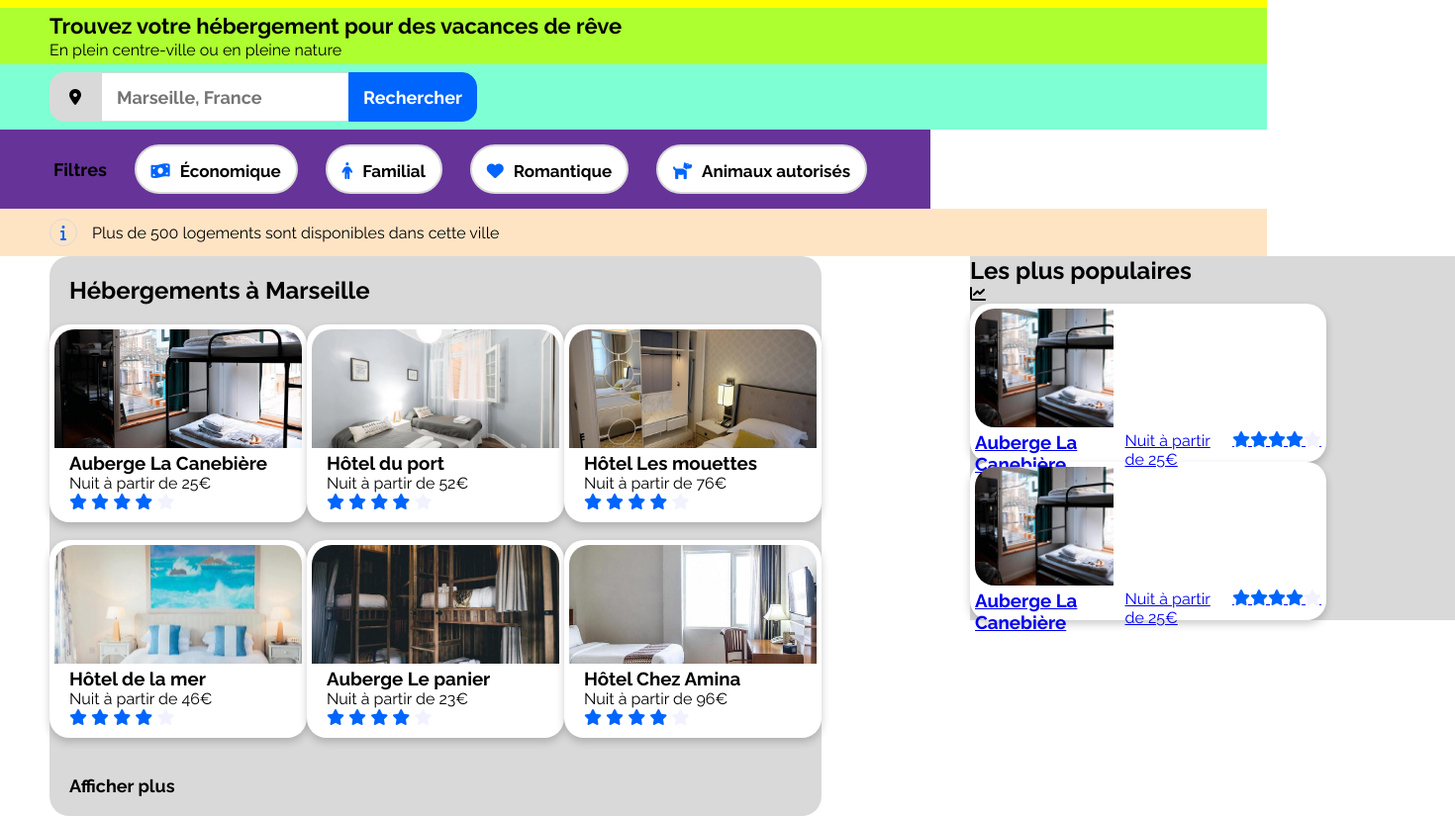
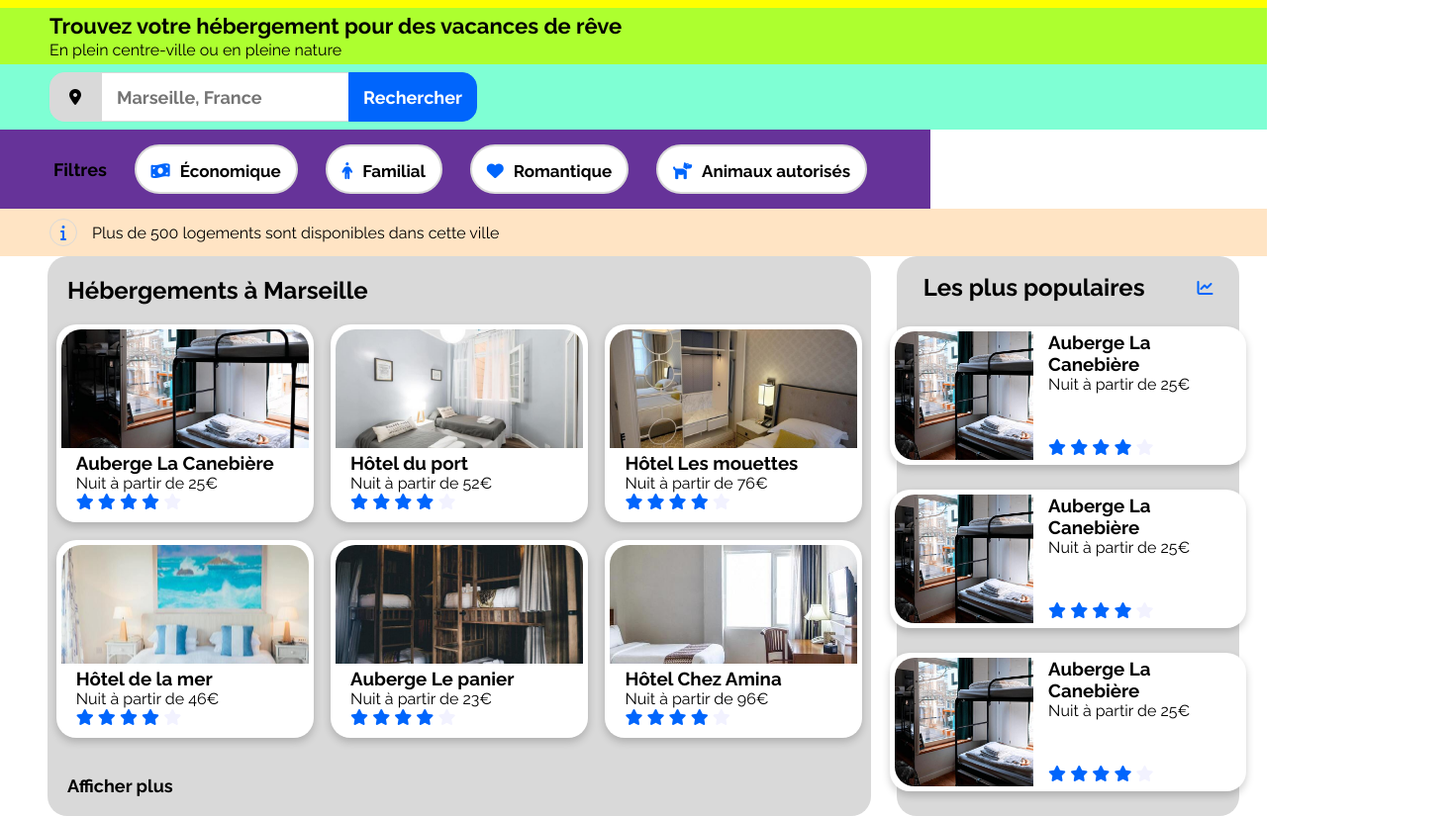
Before and after one commit to BaGhRe/Booki, a plain HTML site: page index.html in a window 1280 px wide. Shown: the part 71-896 px from the top of the page at 99% size, 1470 px wide, since content can reach past the window. Drawn offline with Linux system fonts and the light colour scheme.

Commit message:
ajout section hebergement et populaire

```diff
--- a/css/style.css
+++ b/css/style.css
@@ -164,9 +164,9 @@ p {
 }
 
 .hebergements {
-    margin-right: 450px;
-    margin-left: 50px;
+    margin-left: 35px;
     border-radius: 20px;
+    width: 65%;
     background-color: #d9d9d9;
     display: flex;
     flex-direction: column;
@@ -226,31 +226,70 @@ p {
 
 aside {
     background-color: #d9d9d9;
-    position: absolute;
-    top: 330px;
-    margin-left: 980px;
-    padding-right: 130px;
+    border-radius: 20px;
+    width: 27%;
+    margin-right: 15px;
+}
+
+.titre-populaire {
+    display: flex;
+    justify-content: space-around;
+    align-items: center;
+    margin-top: 17px;
+    margin-bottom: 15px;
+}
+
+.titre-populaire i {
+    color: #0065FC
 }
 
 .carte-populaire {
     box-shadow: 0 4px 8px 0 rgba(0,0,0,0.2);
     transition: 0.3s;
-    height: 150px;
+    height: 130px;
     width: 350px;
     border-radius: 20px;
     background-color: white;
     padding: 5px;
+    margin: 10px;
+    margin-bottom: 15px;
+}
+
+.plus-populaires .ensemble-carte-populaire {
+    display: flex;
+    flex-direction: column;
+    justify-content: space-around;
+    align-items: center;
+
+}
+
+.bloc-carte-populaire {
+    display: flex;
+}
+
+.carte-populaire a {
+    text-decoration: none;
+    color: black;
+}
+
+.carte-populaire .texte-carte-populaire {
+    padding-left: 15px;
 }
 
 .photo-populaire {
-    height: 120px;
+    height: 130px;
     width: 40%;
     border-radius: 20px 0px 0px 20px;
     object-fit: cover;
 }
 
-.carte-populaire a .texte-carte {
+.texte-carte-populaire .etoiles-populaire {
+    padding-top: 45px;
+}
+
+.cote-a-cote {
     display: flex;
+    justify-content: space-around;
 }
 
 @media screen and (max-width: 768px) {
--- a/index.html
+++ b/index.html
@@ -47,6 +47,7 @@
             <section class="info">
                 <p><i class="fa-solid fa-info"></i><span class="sous-filtre">Plus de 500 logements sont disponibles dans cette ville</span></p>
             </section>
+            <div class="cote-a-cote">
             <section class="hebergements">
                 <h2>Hébergements à Marseille</h2>
                 <div class="cartes-hebergements">
@@ -137,41 +138,66 @@
                 </div>
                     <a href="#" class="lien-plus">Afficher plus</a>
             </section>
-        </main>
         <aside>
             <div class="plus-populaires">
+                <div class="titre-populaire">
                 <h2>Les plus populaires</h2>
                 <i class="fa-solid fa-chart-line"></i>
+                </div>
+                <div class="ensemble-carte-populaire">
                     <div class="carte-populaire">
-                    <a href="#">
+                        <a href="#" class="bloc-carte-populaire">
                             <img class="photo-populaire" src="css/images/hebergements/4_small/marcus-loke-WQJvWU_HZFo-unsplash.jpg" alt="Photo-chambre">
-                        <div class="texte-carte">
+                            <div class="texte-carte-populaire">
                                 <h3>Auberge La Canebière</h3>
                                 <p>Nuit à partir de 25€</p>
+                                <div class="etoiles-populaire">
                                 <i class="fa-solid fa-star etoile-bleu"></i>
                                 <i class="fa-solid fa-star etoile-bleu"></i>
                                 <i class="fa-solid fa-star etoile-bleu"></i>
                                 <i class="fa-solid fa-star etoile-bleu"></i>
                                 <i class="fa-solid fa-star etoile-grise"></i>
                                 </div>
+                            </div>
                         </a>
                     </div>
                     <div class="carte-populaire">
-                    <a href="#">
+                        <a href="#" class="bloc-carte-populaire">
                             <img class="photo-populaire" src="css/images/hebergements/4_small/marcus-loke-WQJvWU_HZFo-unsplash.jpg" alt="Photo-chambre">
-                        <div class="texte-carte">
+                            <div class="texte-carte-populaire">
                                 <h3>Auberge La Canebière</h3>
                                 <p>Nuit à partir de 25€</p>
+                                <div class="etoiles-populaire">
                                 <i class="fa-solid fa-star etoile-bleu"></i>
                                 <i class="fa-solid fa-star etoile-bleu"></i>
                                 <i class="fa-solid fa-star etoile-bleu"></i>
                                 <i class="fa-solid fa-star etoile-bleu"></i>
                                 <i class="fa-solid fa-star etoile-grise"></i>
                                 </div>
+                            </div>
+                        </a>
+                    </div>
+                    <div class="carte-populaire">
+                        <a href="#" class="bloc-carte-populaire">
+                            <img class="photo-populaire" src="css/images/hebergements/4_small/marcus-loke-WQJvWU_HZFo-unsplash.jpg" alt="Photo-chambre">
+                            <div class="texte-carte-populaire">
+                                <h3>Auberge La Canebière</h3>
+                                <p>Nuit à partir de 25€</p>
+                                <div class="etoiles-populaire">
+                                <i class="fa-solid fa-star etoile-bleu"></i>
+                                <i class="fa-solid fa-star etoile-bleu"></i>
+                                <i class="fa-solid fa-star etoile-bleu"></i>
+                                <i class="fa-solid fa-star etoile-bleu"></i>
+                                <i class="fa-solid fa-star etoile-grise"></i>
+                                </div>
+                            </div>
                         </a>
                     </div>
                 </div>
+            </div>
         </aside>
+        </div>
+        </main>
         <footer>
 
         </footer>
```
Lines whose indentation alone changed are shown as unchanged.
